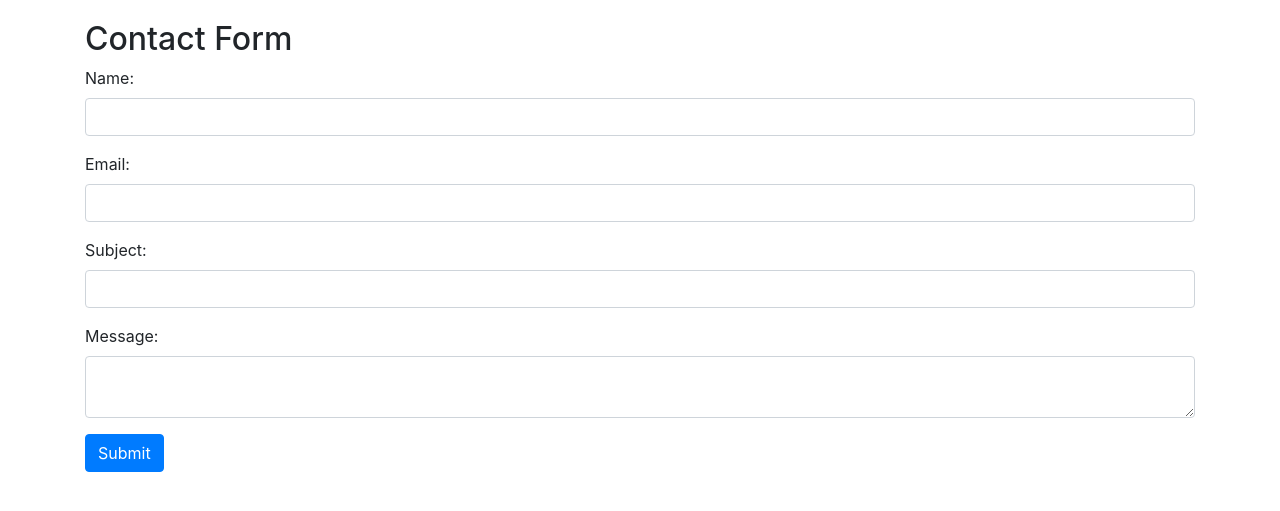
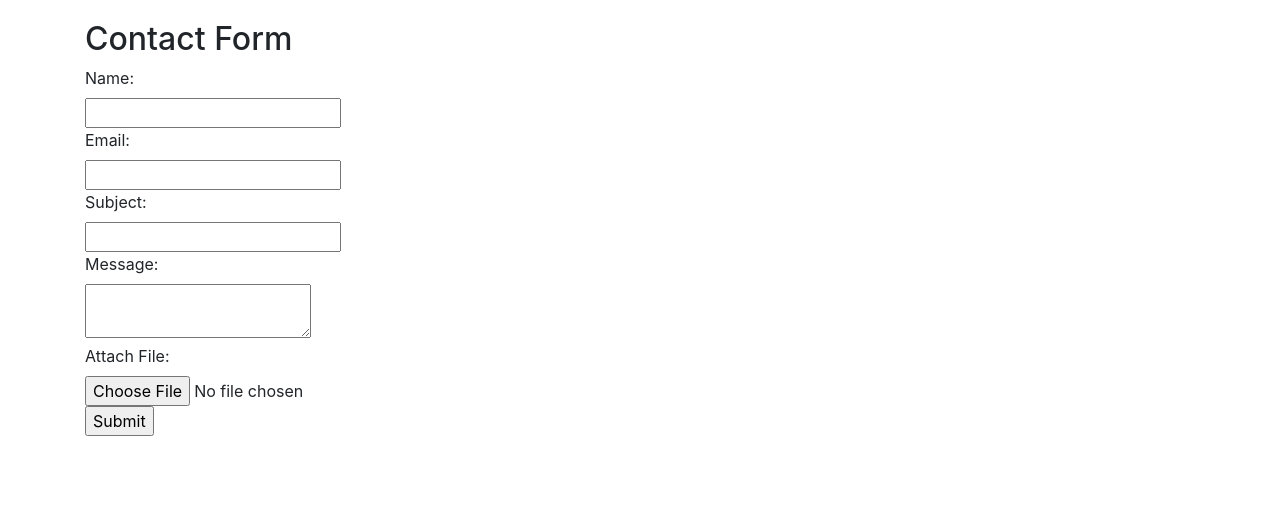
Before and after one commit to shohan-dev/Django-Demo-web, a Django app: page /email/ in a window 1280 px wide. Shown: the top 511 px of the page. Run offline with Django 5.2, Linux system fonts and the light colour scheme; some libraries are stand-ins or nearby versions.

Commit message:
attach file in emal added

```diff
--- a/shop/templates/email.html
+++ b/shop/templates/email.html
@@ -27,28 +27,23 @@
 <body>
     <div class="container">
         <h2>Contact Form</h2>
-        <form method="post">
+        <form method="post" enctype="multipart/form-data">
             {% csrf_token %}
-            <div class="form-group">
-                <label for="name">Name:</label>
-                <input type="text" class="form-control" id="name" name="name">
-            </div>
-            <div class="form-group">
-                <label for="email">Email:</label>
-                <input type="email" class="form-control" id="email" name="email">
-            </div>
-            <div class="form-group">
-                <label for="subject">Subject:</label>
-                <input type="text" class="form-control" id="subject" name="subject">
-            </div>
-            <div class="form-group">
-                <label for="message">Message:</label>
-                <textarea class="form-control" id="message" name="message"></textarea>
-            </div>
+            <label for="name">Name:</label><br>
+            <input type="text" id="name" name="name"><br>
+            <label for="email">Email:</label><br>
+            <input type="email" id="email" name="email"><br>
+            <label for="subject">Subject:</label><br>
+            <input type="text" id="subject" name="subject"><br>
+            <label for="message">Message:</label><br>
+            <textarea id="message" name="message"></textarea><br>
+            <label for="file">Attach File:</label><br>
+            <input type="file" id="file" name="file"><br>
             <input type="hidden" id="from_email" name="from_email" value="sabbirshohan80@gmail.com">
             <input type="hidden" id="to_email" name="to_email" value="shohanplayer100@gmail.com">
-            <button type="submit" class="btn btn-primary">Submit</button>
+            <input type="submit" value="Submit">
         </form>
+
     </div>
 
     <!-- Bootstrap JS -->
--- a/shop/views.py
+++ b/shop/views.py
@@ -31,6 +31,10 @@ def get_data(request):
 # send_mail(subject, message, from_email, [to_email])
 
 
+from django.shortcuts import redirect, render
+from django.core.mail import EmailMessage
+from django.http import HttpResponse
+
 def send_mail_from_user(request):
     if request.method == 'POST':
         name = request.POST.get('name')
@@ -39,7 +43,24 @@ def send_mail_from_user(request):
         message = request.POST.get('message')
         from_email = request.POST.get('from_email')
         to_email = request.POST.get('to_email')
-        send_mail(subject, message, from_email, [to_email])
-        return redirect('/', {'name': name, 'email': email})  # Corrected redirect usage
+        attached_file = request.FILES.get('file')  # Get the attached file
+        # Create EmailMessage instance
+        email_message = EmailMessage(
+            subject=subject,
+            body=message,
+            from_email=from_email,
+            to=[to_email],
+        )
+        # Attach the file, if provided
+        if attached_file:
+            email_message.attach(attached_file.name, attached_file.read(), attached_file.content_type)
+        try:
+            # Send email
+            email_message.send()
+            # Redirect to '/' on success
+            return redirect('/', {'name': name, 'email': email})
+        except Exception as e:
+            # If there's an error, render email.html with error message
+            return render(request, 'email.html', {'error': str(e)})
     else:
         return render(request, 'email.html')
```
